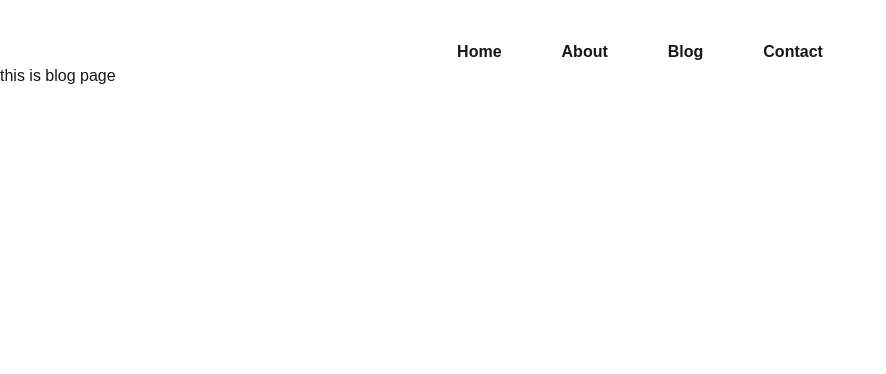
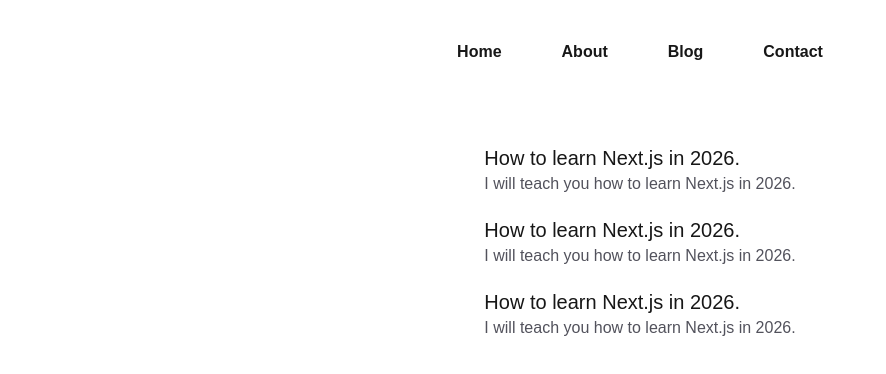
Before and after one commit to sr-divya/hunting-coder, a Next.js app: page /blog in a window 1280 px wide. Shown: the top 374 px of the page, without its empty margins (0-886 px from the left). Built offline with nearby package versions, Linux system fonts and the light colour scheme.

Commit message:
created blog and blogpost page

```diff
--- a/app/blog/page.tsx
+++ b/app/blog/page.tsx
@@ -1,9 +1,40 @@
 import React from 'react'
+import Link from 'next/link'
 
 const Blog = () => {
   return (
     <div>
-      <h1>this is blog page</h1>
+      <div className="flex flex-col gap-5  mt-20 items-center justify-center">
+        {/* card section */}
+        {/* <h2 className="text-2xl font-semibold">Popular blog posts</h2> */}
+        {/* card */}
+        <div className="c">
+          <Link href="blogpost\Hello mitro !">
+            <h3 className="text-xl font-semibol cursor-pointer">How to learn Next.js in 2026.</h3>
+          </Link>
+          <p className="text-base text-zinc-600 dark:text-zinc-400">
+            I will teach you how to learn Next.js in 2026.
+          </p>
+        </div>
+
+        <div className="c">
+          <Link href="blogpost\Hello mitro !">
+            <h3 className="text-xl font-semibol cursor-pointer">How to learn Next.js in 2026.</h3>
+          </Link>
+          <p className="text-base text-zinc-600 dark:text-zinc-400">
+            I will teach you how to learn Next.js in 2026.
+          </p>
+        </div>
+
+        <div className="c">
+          <Link href="blogpost\Hello mitro !">
+            <h3 className="text-xl font-semibol cursor-pointer">How to learn Next.js in 2026.</h3>
+          </Link>
+          <p className="text-base text-zinc-600 dark:text-zinc-400">
+            I will teach you how to learn Next.js in 2026.
+          </p>
+        </div>
+      </div>
     </div>
   )
 }
--- a/app/blogpost/[id]/page.tsx
+++ b/app/blogpost/[id]/page.tsx
@@ -4,8 +4,10 @@
     const { id } = await params;
      const decodedId = decodeURIComponent(id);
   return (
-    <div>
-      <h1>Blog Post: {decodedId}</h1>
+    <div className='mt-20 px-80 py-10'>
+      <h1 className='text-4xl pb-5'>Title of the page {decodedId}</h1>
+      <hr />
+      <p className='mt-8'>Lorem ipsum, dolor sit amet consectetur adipisicing elit. Necessitatibus natus dolorem quisquam numquam, impedit tempora, nemo, tenetur ex officiis accusantium illum odit voluptates soluta sint non quae voluptatem praesentium provident.</p>
     </div>
   )
 }
```
